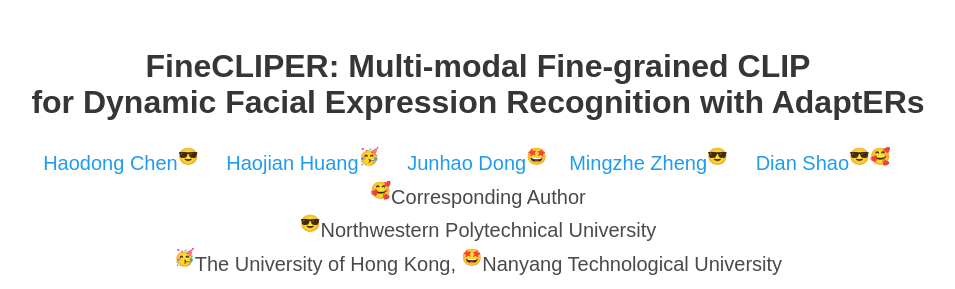
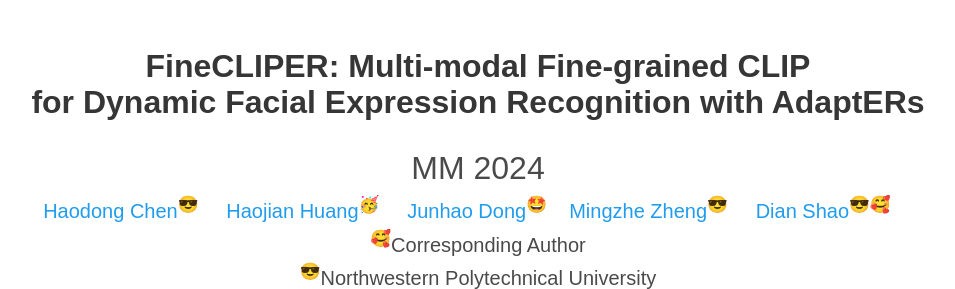
Before and after one commit to HaroldChen19/FineCLIPER-Page, a plain HTML site: page index.html in a window 1280 px wide. Shown: the top 289 px of the page, without its empty margins (162-1117 px from the left). Drawn offline with nearby package versions, Linux system fonts and the light colour scheme; some icons are missing; a web font is replaced by a local one.

Commit message:
Update index.html

```diff
--- a/index.html
+++ b/index.html
@@ -41,6 +41,9 @@
           <h1 class="title is-3 publication-title">
             FineCLIPER: Multi-modal Fine-grained CLIP <br>
             for Dynamic Facial Expression Recognition with AdaptERs</h1>
+          <div class="is-size-3 publication-authors">
+            MM 2024
+          </div>
 <div class="is-size-5 publication-authors">
   <!-- 第一排 -->
   <div class="author-row">
```
